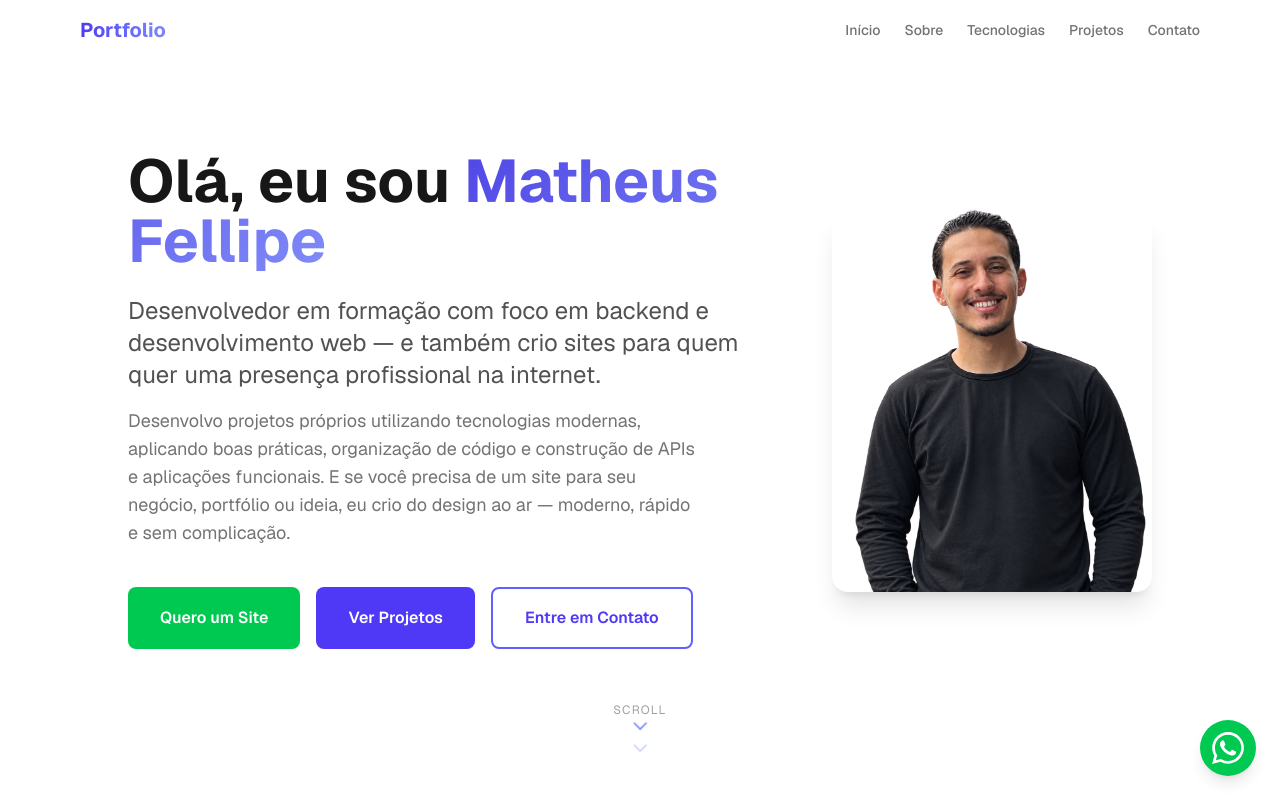
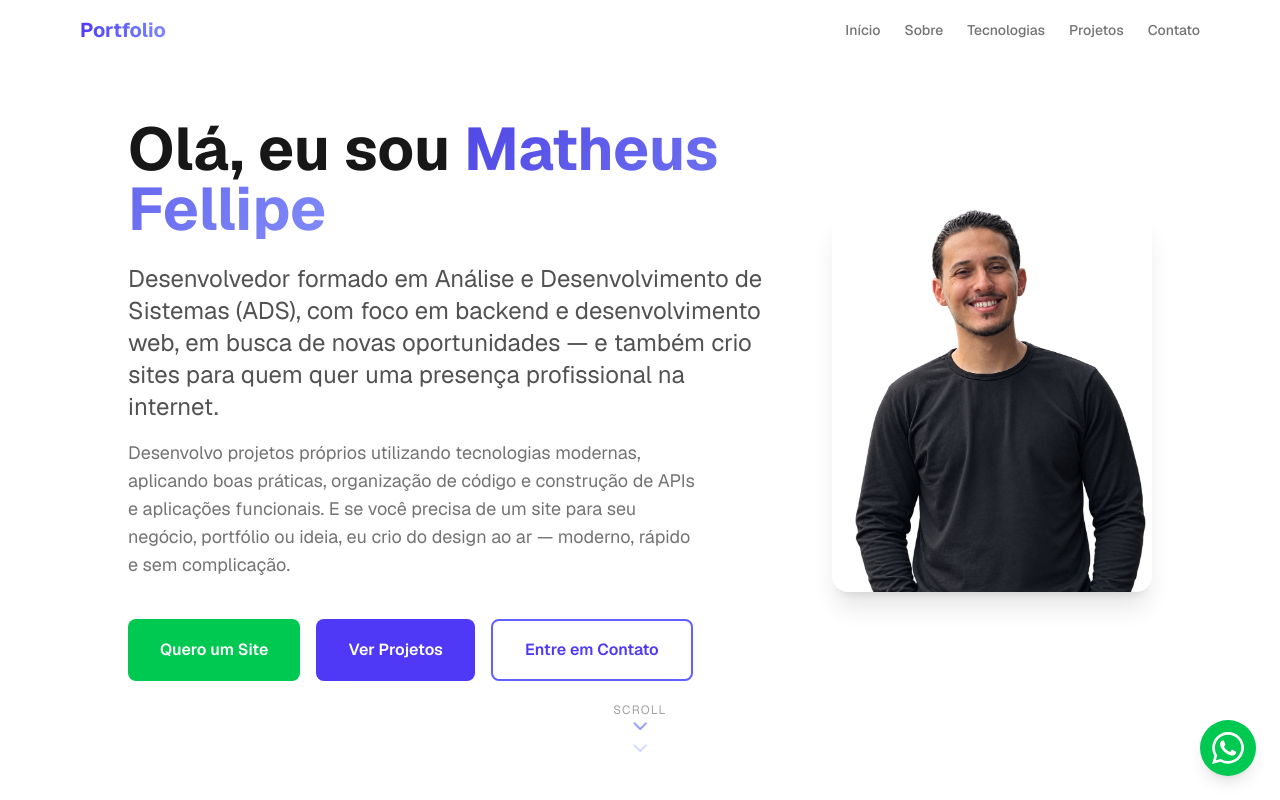
Before and after one commit to mthlima13/portfolio-curricular, a Next.js app: page / in a window 1280 px wide. Shown: the top 800 px of the page. Built offline with nearby package versions, Linux system fonts and the light colour scheme.

Commit message:
Atualiza formacao na apresentacao

```diff
--- a/app/components/Hero.tsx
+++ b/app/components/Hero.tsx
@@ -47,7 +47,7 @@ export default function Hero() {
                 mounted ? "opacity-100 translate-y-0" : "opacity-0 translate-y-6"
               }`}
             >
-              Desenvolvedor em formação com foco em backend e desenvolvimento web — e também crio sites para quem quer uma presença profissional na internet.
+              Desenvolvedor formado em Análise e Desenvolvimento de Sistemas (ADS), com foco em backend e desenvolvimento web, em busca de novas oportunidades — e também crio sites para quem quer uma presença profissional na internet.
             </p>
             <p
               className={`text-lg text-neutral-500 mb-10 max-w-xl transition-all duration-700 delay-300 ${
```
